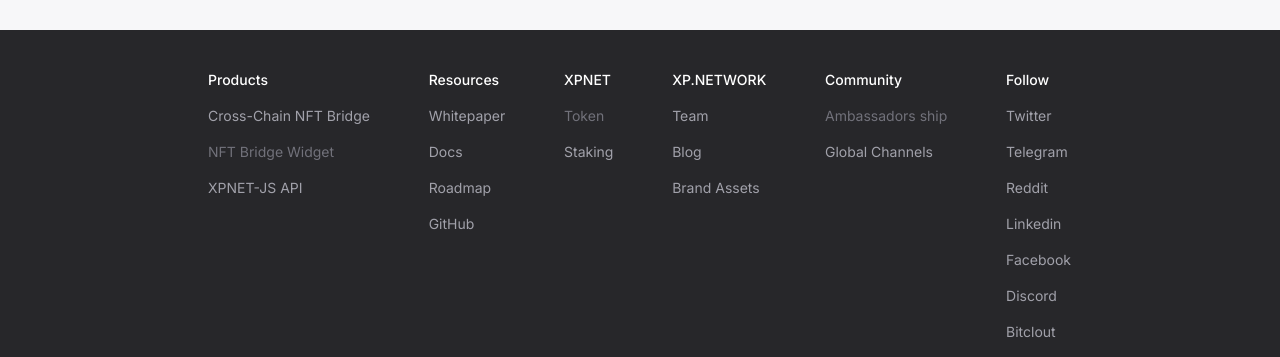
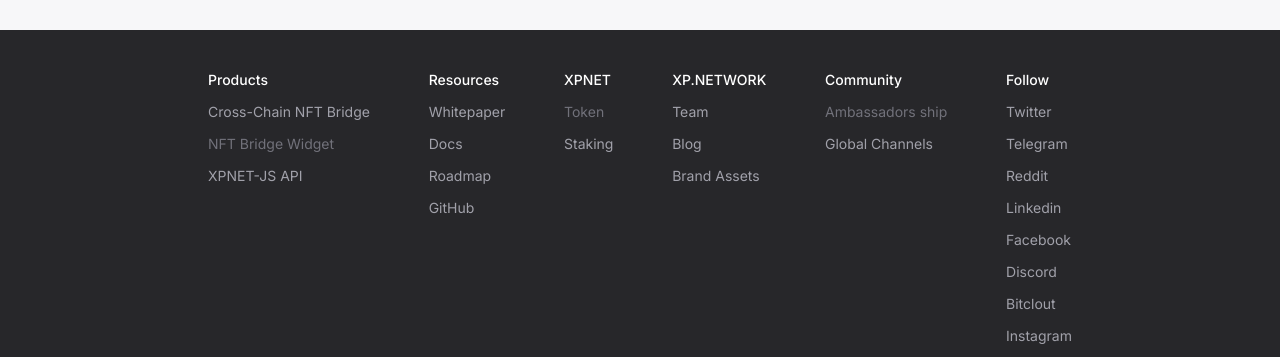
Before and after one commit to XP-NETWORK/bridge-explorer-ui, a React (Create React App) app: page / in a window 1280 px wide. Shown: the part 443-800 px from the top of the page. Built offline with nearby package versions, Linux system fonts and the light colour scheme; no server answers.

Commit message:
fix: distance b/w links in footer

```diff
--- a/src/components/Footer.tsx
+++ b/src/components/Footer.tsx
@@ -6,7 +6,7 @@ export const Footer = () => {
     <footer className="mt-10 bg-zinc-800 py-10">
       <Container className="text-zinc-400 text-sm">
         <div className="flex flex-col md:flex-row gap-y-10 justify-between">
-          <div className="flex flex-col gap-4">
+          <div className="flex flex-col gap-3">
             <h1 className="font-medium text-white">Products</h1>
             <FooterLink href="https://bridge.xp.network/">
               Cross-Chain NFT Bridge
@@ -16,7 +16,7 @@ export const Footer = () => {
             </FooterLink>
             <FooterLink href="https://xp.network/api/">XPNET-JS API</FooterLink>
           </div>
-          <div className="flex flex-col gap-4">
+          <div className="flex flex-col gap-3">
             <h1 className="font-medium text-white">Resources</h1>
             <FooterLink href="https://xp.network/whitepaper/">
               Whitepaper
@@ -29,7 +29,7 @@ export const Footer = () => {
               GitHub
             </FooterLink>
           </div>
-          <div className="flex flex-col gap-4">
+          <div className="flex flex-col gap-3">
             <h1 className="font-medium text-white">XPNET</h1>
             <FooterLink disabled href="/">
               Token
@@ -38,7 +38,7 @@ export const Footer = () => {
               Staking
             </FooterLink>
           </div>
-          <div className="flex flex-col gap-4">
+          <div className="flex flex-col gap-3">
             <h1 className="font-medium text-white">XP.NETWORK</h1>
             <FooterLink href="https://xp.network/team/">Team</FooterLink>
             <FooterLink href="https://blog.xp.network/">Blog</FooterLink>
@@ -46,7 +46,7 @@ export const Footer = () => {
               Brand Assets
             </FooterLink>
           </div>
-          <div className="flex flex-col gap-4">
+          <div className="flex flex-col gap-3">
             <h1 className="font-medium text-white">Community</h1>
             <FooterLink disabled href="/">
               Ambassadors ship
@@ -55,7 +55,7 @@ export const Footer = () => {
               Global Channels
             </FooterLink>
           </div>
-          <div className="flex flex-col gap-4">
+          <div className="flex flex-col gap-3">
             <h1 className="font-medium text-white">Follow</h1>
             <FooterLink href="https://twitter.com/xpnetwork_">
               Twitter
```
